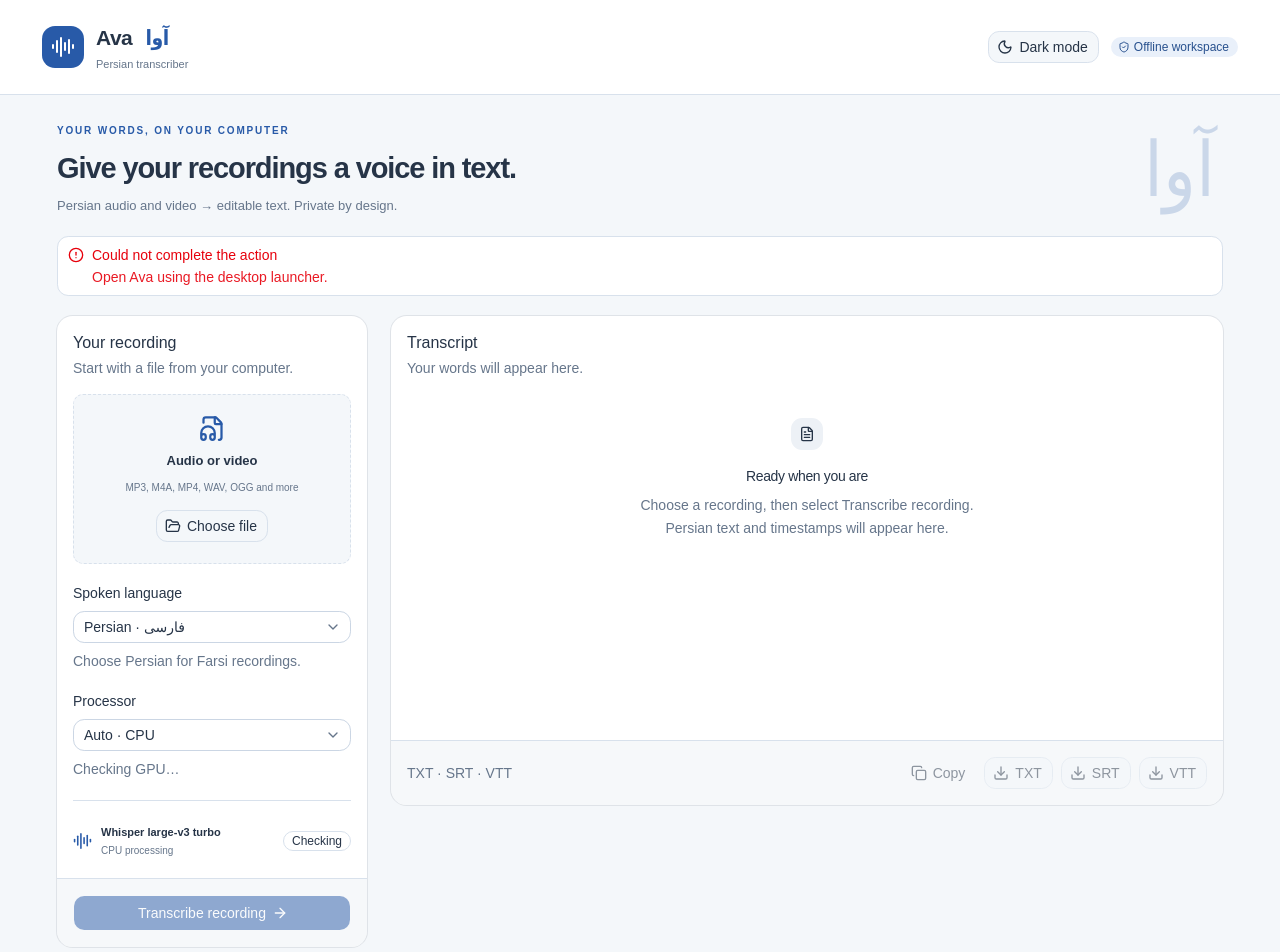
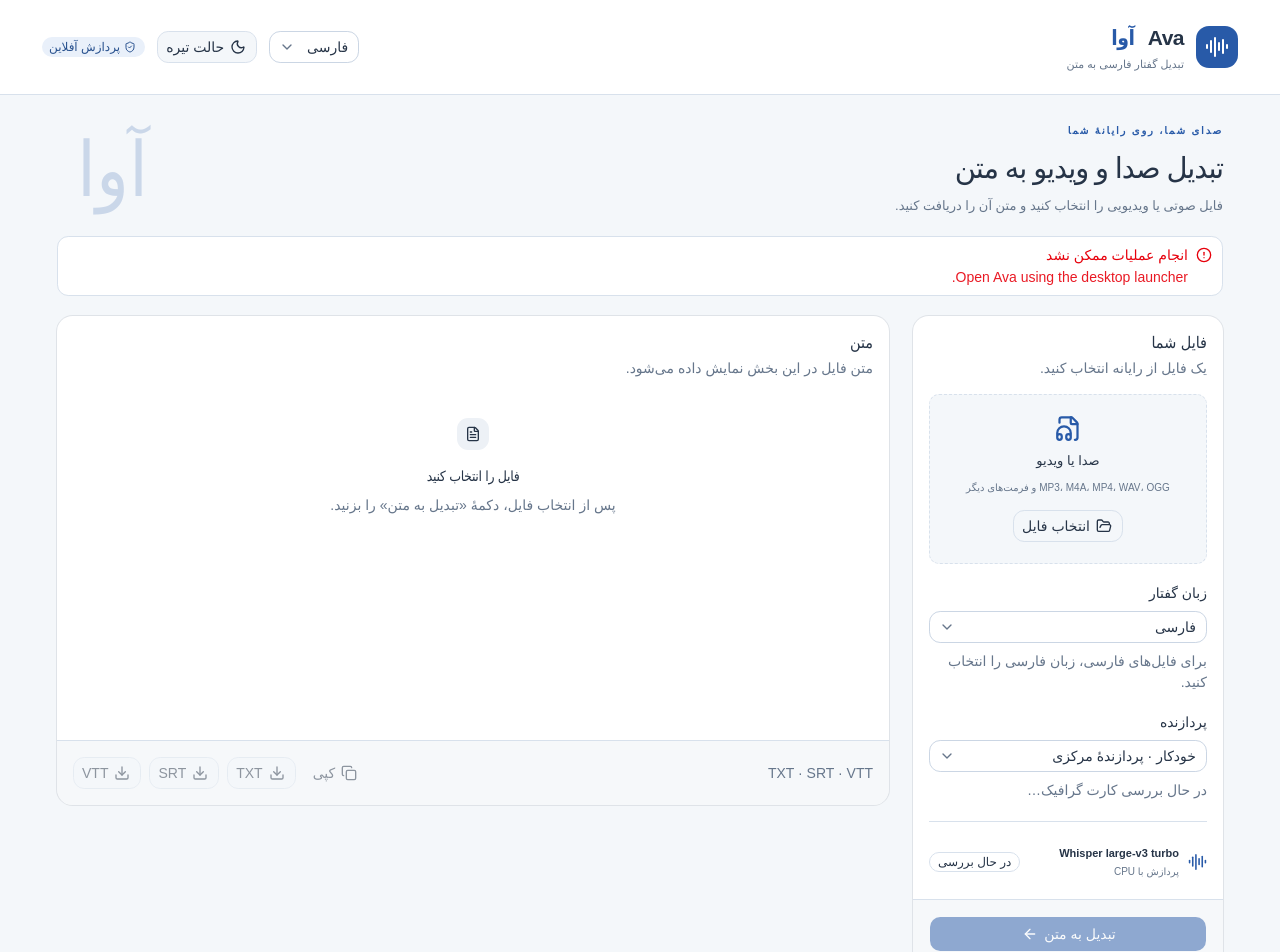
Before and after one commit to aliabedi1/persian-transcriber, a React (Vite) app: page / in a window 1280 px wide. Shown: the top 952 px of the page. Built offline with nearby package versions, Linux system fonts and the light colour scheme.

Commit message:
feat: default to Persian with RTL layout

```diff
--- a/src/App.css
+++ b/src/App.css
@@ -7,3 +7,12 @@
 @media(max-width:920px) { .topbar { padding:18px 24px; }main { padding:24px; }.workspace { grid-template-columns:280px minmax(0,1fr); gap:18px; }h1 { font-size:25px; }.persian-mark { display:none; } }
 @media(max-width:700px) { .workspace { grid-template-columns:1fr; }.topbar { padding:18px; }main { padding:18px; } }
 @media(prefers-reduced-motion:reduce) { *,*::before,*::after { transition:none!important; animation:none!important; } }
+
+html[lang="fa"] { --font-sans:'Vazirmatn Variable',Tahoma,sans-serif; }
+[dir="rtl"] .brand strong span { margin-left:0; margin-inline-start:8px; }
+[dir="rtl"] .model-note [data-slot="badge"] { margin-left:0; margin-inline-start:auto; }
+[dir="rtl"] [data-slot="alert"], [dir="rtl"] [data-slot="field-description"] { text-align:right; }
+[dir="rtl"] [data-slot="native-select"] { padding-right:10px; padding-left:32px; }
+[dir="rtl"] [data-slot="native-select-icon"] { right:auto; left:10px; }
+[dir="rtl"] button svg.lucide-arrow-right { transform:scaleX(-1); }
+.timestamp { direction:ltr; unicode-bidi:isolate; }
--- a/src/App.tsx
+++ b/src/App.tsx
@@ -10,6 +10,7 @@
 import { Alert, AlertTitle, AlertDescription } from '@/components/ui/alert'
 import { Textarea } from '@/components/ui/textarea'
 import { Separator } from '@/components/ui/separator'
+import { persian } from './i18n'
 import './App.css'
 
 type Segment = { start: number; end: number; text: string }
@@ -24,16 +25,23 @@
 } } }
 const time = (ms: number) => `${Math.floor(ms / 60000).toString().padStart(2, '0')}:${Math.floor(ms / 1000 % 60).toString().padStart(2, '0')}`
 export default function App() {
+  const [uiLanguage, setUiLanguage] = useState(() => localStorage.getItem('ava-ui-language') === 'en' ? 'en' : 'fa')
+  const t = (text: string) => uiLanguage === 'fa' ? persian[text] || text : text
+  useEffect(() => {
+    document.documentElement.lang = uiLanguage
+    document.documentElement.dir = uiLanguage === 'fa' ? 'rtl' : 'ltr'
+    localStorage.setItem('ava-ui-language', uiLanguage)
+  }, [uiLanguage])
   const [theme, setTheme] = useState(() => localStorage.getItem('ava-theme') || (matchMedia('(prefers-color-scheme: dark)').matches ? 'dark' : 'light'))
   useEffect(() => { document.documentElement.classList.toggle('dark', theme === 'dark'); document.documentElement.style.colorScheme = theme; localStorage.setItem('ava-theme', theme) }, [theme])
   const [ready, setReady] = useState<boolean | null>(null)
   const [file, setFile] = useState<{ name: string; size: number } | null>(null)
   const [device, setDevice] = useState(() => localStorage.getItem('ava-device') || 'auto')
-  const [gpu, setGpu] = useState({ available: false, name: 'Checking GPU…' })
+  const [gpu, setGpu] = useState({ available: false, name: t("Checking GPU…") })
   const [language, setLanguage] = useState('fa')
   const [segments, setSegments] = useState<Segment[]>([])
   const [busy, setBusy] = useState(false)
-  const [progress, setProgress] = useState({ stage: 'Starting', percent: 0 })
+  const [progress, setProgress] = useState({ stage: t("Starting"), percent: 0 })
   const [error, setError] = useState(() => window.transcriber ? '' : 'Open Ava using the desktop launcher.')
   const [notice, setNotice] = useState('')
   const text = segments.map(s => s.text).join('\n')
@@ -48,41 +56,41 @@
     catch (e) { setError(String(e)) }
   }
   async function start() {
-    setBusy(true); setSegments([]); setError(''); setNotice(''); setProgress({ stage: 'Preparing audio', percent: 0 })
+    setBusy(true); setSegments([]); setError(''); setNotice(''); setProgress({ stage: t("Preparing audio"), percent: 0 })
     try {
       const result = await window.transcriber.transcribe(language, device)
       if (result.error) setError(result.error)
-      else { setSegments(result.segments || []); setNotice(result.segments?.length ? `Transcription complete using ${result.device?.toUpperCase() || 'CPU'}${result.fallback ? ' (GPU fallback)' : ''}. Review and save your text.` : 'No speech was detected. Try a clearer recording.') }
+      else { setSegments(result.segments || []); setNotice(result.segments?.length ? `Transcription complete using ${result.device?.toUpperCase() || t("CPU")}${result.fallback ? ' (GPU fallback)' : ''}. Review and save your text.` : t("No speech was detected. Try a clearer recording.")) }
     } catch (e) { setError(String(e)) } finally { setBusy(false) }
   }
   async function save(format: string) {
-    try { if (await window.transcriber.save({ format, text, segments })) setNotice(`${format.toUpperCase()} saved on your computer.`) }
+    try { if (await window.transcriber.save({ format, text, segments })) setNotice(uiLanguage === 'fa' ? `فایل ${format.toUpperCase()} ذخیره شد.` : `${format.toUpperCase()} saved on your computer.`) }
     catch (e) { setError(String(e)) }
   }
   return <div className="app-shell">
-    <header className="topbar"><div className="brand"><div className="brand-icon"><AudioLines aria-hidden="true" /></div><div><strong>Ava <span lang="fa">آوا</span></strong><p>Persian transcriber</p></div></div><div className="flex items-center gap-3"><Button variant="outline" onClick={() => setTheme(theme === 'dark' ? 'light' : 'dark')} aria-label={theme === 'dark' ? 'Switch to light mode' : 'Switch to dark mode'}>{theme === 'dark' ? <Sun data-icon="inline-start" /> : <Moon data-icon="inline-start" />}{theme === 'dark' ? 'Light mode' : 'Dark mode'}</Button><Badge variant="secondary"><ShieldCheck data-icon="inline-start" /> Offline workspace</Badge></div></header>
+    <header className="topbar"><div className="brand"><div className="brand-icon"><AudioLines aria-hidden="true" /></div><div><strong>Ava <span lang="fa">آوا</span></strong><p>{t("Persian transcriber")}</p></div></div><div className="flex items-center gap-3"><NativeSelect aria-label="Interface language / زبان برنامه" value={uiLanguage} onChange={e => setUiLanguage(e.target.value)}><NativeSelectOption value="fa">فارسی</NativeSelectOption><NativeSelectOption value="en">English</NativeSelectOption></NativeSelect><Button variant="outline" onClick={() => setTheme(theme === 'dark' ? 'light' : 'dark')} aria-label={theme === 'dark' ? t("Switch to light mode") : t("Switch to dark mode")}>{theme === 'dark' ? <Sun data-icon="inline-start" /> : <Moon data-icon="inline-start" />}{theme === 'dark' ? t("Light mode") : t("Dark mode")}</Button><Badge variant="secondary"><ShieldCheck data-icon="inline-start" /> {t("Offline workspace")}</Badge></div></header>
     <main>
-      <div className="intro"><div><p className="eyebrow">YOUR WORDS, ON YOUR COMPUTER</p><h1>Give your recordings a voice in text.</h1><p>Persian audio and video → editable text. Private by design.</p></div><div className="persian-mark" lang="fa" aria-hidden="true">آوا</div></div>
-      {ready === false ? <Alert variant="destructive"><CircleAlert /><AlertTitle>Local engine needs setup</AlertTitle><AlertDescription>Run setup.ps1 in the project folder while connected to the internet, then restart Ava. Transcription works offline after setup.</AlertDescription></Alert> : null}
-      {error ? <Alert variant="destructive"><CircleAlert /><AlertTitle>Could not complete the action</AlertTitle><AlertDescription className="error-detail">{error}</AlertDescription></Alert> : null}
+      <div className="intro"><div><p className="eyebrow">{t("YOUR WORDS, ON YOUR COMPUTER")}</p><h1>{t("Give your recordings a voice in text.")}</h1><p>{t("Persian audio and video → editable text. Private by design.")}</p></div><div className="persian-mark" lang="fa" aria-hidden="true">آوا</div></div>
+      {ready === false ? <Alert variant="destructive"><CircleAlert /><AlertTitle>{t("Local engine needs setup")}</AlertTitle><AlertDescription>{t("Run setup.ps1 in the project folder while connected to the internet, then restart Ava. Transcription works offline after setup.")}</AlertDescription></Alert> : null}
+      {error ? <Alert variant="destructive"><CircleAlert /><AlertTitle>{t("Could not complete the action")}</AlertTitle><AlertDescription className="error-detail">{t(error)}</AlertDescription></Alert> : null}
       <div className="workspace">
         <aside className="flex flex-col gap-5">
-          <Card><CardHeader><CardTitle>Your recording</CardTitle><CardDescription>Start with a file from your computer.</CardDescription></CardHeader>
+          <Card><CardHeader><CardTitle>{t("Your recording")}</CardTitle><CardDescription>{t("Start with a file from your computer.")}</CardDescription></CardHeader>
             <CardContent className="flex flex-col gap-5">
-              <div className="file-well"><FileAudio aria-hidden="true" /><p>{file ? file.name : 'Audio or video'}</p><span>{file ? `${(file.size / 1048576).toFixed(1)} MB · stays on this computer` : 'MP3, M4A, MP4, WAV, OGG and more'}</span><Button variant="outline" onClick={choose} disabled={busy}><FolderOpen data-icon="inline-start" />{file ? 'Change file' : 'Choose file'}</Button></div>
-              <FieldGroup><Field><FieldLabel htmlFor="language">Spoken language</FieldLabel><NativeSelect id="language" value={language} onChange={e => setLanguage(e.target.value)} disabled={busy} className="w-full"><NativeSelectOption value="fa">Persian · فارسی</NativeSelectOption><NativeSelectOption value="auto">Detect automatically</NativeSelectOption><NativeSelectOption value="en">English</NativeSelectOption><NativeSelectOption value="ar">Arabic · العربية</NativeSelectOption></NativeSelect><FieldDescription>Choose Persian for Farsi recordings.</FieldDescription></Field></FieldGroup>
-              <FieldGroup><Field><FieldLabel htmlFor="processor">Processor</FieldLabel><NativeSelect id="processor" value={device} disabled={busy} onChange={e => { setDevice(e.target.value); localStorage.setItem('ava-device', e.target.value) }} className="w-full"><NativeSelectOption value="auto">Auto · {gpu.available ? 'GPU' : 'CPU'}</NativeSelectOption><NativeSelectOption value="gpu" disabled={!gpu.available}>GPU · Vulkan</NativeSelectOption><NativeSelectOption value="cpu">CPU</NativeSelectOption></NativeSelect><FieldDescription>{gpu.name}</FieldDescription></Field></FieldGroup><Separator /><div className="model-note"><AudioLines aria-hidden="true" /><div><strong>Whisper large-v3 turbo</strong><p>{device === 'cpu' || !gpu.available ? 'CPU processing' : 'GPU acceleration'}</p></div><Badge variant="outline">{ready ? 'Ready' : 'Checking'}</Badge></div>
-            </CardContent><CardFooter><Button className="w-full" size="lg" onClick={start} disabled={!file || !ready || busy}>{busy ? 'Transcribing…' : 'Transcribe recording'}<ArrowRight data-icon="inline-end" /></Button></CardFooter></Card>
-          <div className="privacy-note"><ShieldCheck aria-hidden="true" /><div><strong>Your recordings stay yours.</strong><p>No uploads, accounts or usage limits. Once set up, you can disconnect the internet.</p></div></div>
+              <div className="file-well"><FileAudio aria-hidden="true" /><p>{file ? file.name : t("Audio or video")}</p><span>{file ? `${(file.size / 1048576).toFixed(1)} MB` : t("MP3, M4A, MP4, WAV, OGG and more")}</span><Button variant="outline" onClick={choose} disabled={busy}><FolderOpen data-icon="inline-start" />{file ? t("Change file") : t("Choose file")}</Button></div>
+              <FieldGroup><Field><FieldLabel htmlFor="language">{t("Spoken language")}</FieldLabel><NativeSelect id="language" value={language} onChange={e => setLanguage(e.target.value)} disabled={busy} className="w-full"><NativeSelectOption value="fa">{t("Persian · فارسی")}</NativeSelectOption><NativeSelectOption value="auto">{t("Detect automatically")}</NativeSelectOption><NativeSelectOption value="en">{t("English")}</NativeSelectOption><NativeSelectOption value="ar">{t("Arabic · العربية")}</NativeSelectOption></NativeSelect><FieldDescription>{t("Choose Persian for Farsi recordings.")}</FieldDescription></Field></FieldGroup>
+              <FieldGroup><Field><FieldLabel htmlFor="processor">{t("Processor")}</FieldLabel><NativeSelect id="processor" value={device} disabled={busy} onChange={e => { setDevice(e.target.value); localStorage.setItem('ava-device', e.target.value) }} className="w-full"><NativeSelectOption value="auto">{uiLanguage === 'fa' ? 'خودکار' : 'Auto'} · {gpu.available ? 'GPU' : t("CPU")}</NativeSelectOption><NativeSelectOption value="gpu" disabled={!gpu.available}>{t("GPU · Vulkan")}</NativeSelectOption><NativeSelectOption value="cpu">{t("CPU")}</NativeSelectOption></NativeSelect><FieldDescription>{t(gpu.name)}</FieldDescription></Field></FieldGroup><Separator /><div className="model-note"><AudioLines aria-hidden="true" /><div><strong>Whisper large-v3 turbo</strong><p>{device === 'cpu' || !gpu.available ? t("CPU processing") : t("GPU acceleration")}</p></div><Badge variant="outline">{ready ? t("Ready") : t("Checking")}</Badge></div>
+            </CardContent><CardFooter><Button className="w-full" size="lg" onClick={start} disabled={!file || !ready || busy}>{busy ? t("Transcribing…") : t("Transcribe recording")}<ArrowRight data-icon="inline-end" /></Button></CardFooter></Card>
+          <div className="privacy-note"><ShieldCheck aria-hidden="true" /><div><strong>{t("Your recordings stay yours.")}</strong><p>{t("No uploads, accounts or usage limits. Once set up, you can disconnect the internet.")}</p></div></div>
         </aside>
-        <Card className="transcript-card"><CardHeader><CardTitle>Transcript</CardTitle><CardDescription>{segments.length ? 'Edit any passage below. Exports include your edits.' : 'Your words will appear here.'}</CardDescription></CardHeader>
+        <Card className="transcript-card"><CardHeader><CardTitle>{t("Transcript")}</CardTitle><CardDescription>{segments.length ? t("Edit any passage below. Exports include your edits.") : t("Your words will appear here.")}</CardDescription></CardHeader>
           <CardContent className="transcript-content">
-            {busy ? <div className="working"><AudioLines className="working-icon" aria-hidden="true" /><h2>{progress.stage}</h2><p>You can keep the internet disconnected.</p><Progress value={progress.percent} className="w-full"><ProgressLabel>Progress</ProgressLabel><ProgressValue /></Progress><Button variant="outline" onClick={() => window.transcriber.cancel().catch(e => setError(String(e)))}><Square data-icon="inline-start" />Cancel transcription</Button></div>
-              : segments.length ? <div className="segment-list">{segments.map((s, i) => <div className="segment" key={`${s.start}-${i}`}><span className="timestamp">{time(s.start)}</span><Textarea aria-label={`Passage ${i + 1}`} dir={language === 'en' ? 'ltr' : 'auto'} lang={language === 'fa' ? 'fa' : undefined} value={s.text} onChange={e => setSegments(prev => prev.map((v, n) => n === i ? { ...v, text: e.target.value } : v))} /></div>)}</div>
-              : <Empty className="h-full"><EmptyHeader><EmptyMedia variant="icon"><FileText /></EmptyMedia><EmptyTitle>Ready when you are</EmptyTitle><EmptyDescription>Choose a recording, then select Transcribe recording. Persian text and timestamps will appear here.</EmptyDescription></EmptyHeader></Empty>}
-          </CardContent><CardFooter className="flex-wrap justify-between gap-3"><span className="text-sm text-muted-foreground">{segments.length ? `${text.split(/\s+/).filter(Boolean).length} words · ${segments.length} passages` : 'TXT · SRT · VTT'}</span><div className="flex flex-wrap gap-2"><Button variant="ghost" disabled={!segments.length || busy} onClick={async () => { try { await window.transcriber.copy(text); setNotice('Text copied.') } catch (e) { setError(String(e)) } }}><Copy data-icon="inline-start" />Copy</Button>{['txt','srt','vtt'].map(format => <Button variant="outline" key={format} disabled={!segments.length || busy} onClick={() => save(format)}><Download data-icon="inline-start" />{format.toUpperCase()}</Button>)}</div></CardFooter></Card>
+            {busy ? <div className="working"><AudioLines className="working-icon" aria-hidden="true" /><h2>{t(progress.stage)}</h2><p>{t("You can keep the internet disconnected.")}</p><Progress value={progress.percent} className="w-full"><ProgressLabel>{t("Progress")}</ProgressLabel><ProgressValue /></Progress><Button variant="outline" onClick={() => window.transcriber.cancel().catch(e => setError(String(e)))}><Square data-icon="inline-start" />{t("Cancel transcription")}</Button></div>
+              : segments.length ? <div className="segment-list">{segments.map((s, i) => <div className="segment" key={`${s.start}-${i}`}><span className="timestamp">{time(s.start)}</span><Textarea aria-label={`${uiLanguage === 'fa' ? 'بخش' : 'Passage'} ${i + 1}`} dir={language === 'en' ? 'ltr' : 'auto'} lang={language === 'fa' ? 'fa' : undefined} value={s.text} onChange={e => setSegments(prev => prev.map((v, n) => n === i ? { ...v, text: e.target.value } : v))} /></div>)}</div>
+              : <Empty className="h-full"><EmptyHeader><EmptyMedia variant="icon"><FileText /></EmptyMedia><EmptyTitle>{t("Ready when you are")}</EmptyTitle><EmptyDescription>{t("Choose a recording, then select Transcribe recording. Persian text and timestamps will appear here.")}</EmptyDescription></EmptyHeader></Empty>}
+          </CardContent><CardFooter className="flex-wrap justify-between gap-3"><span className="text-sm text-muted-foreground">{segments.length ? `${text.split(/\s+/).filter(Boolean).length} ${uiLanguage === 'fa' ? 'واژه' : 'words'} · ${segments.length} ${uiLanguage === 'fa' ? 'بخش' : 'passages'}` : 'TXT · SRT · VTT'}</span><div className="flex flex-wrap gap-2"><Button variant="ghost" disabled={!segments.length || busy} onClick={async () => { try { await window.transcriber.copy(text); setNotice(t("Text copied.")) } catch (e) { setError(String(e)) } }}><Copy data-icon="inline-start" />{t("Copy")}</Button>{['txt','srt','vtt'].map(format => <Button variant="outline" key={format} disabled={!segments.length || busy} onClick={() => save(format)}><Download data-icon="inline-start" />{format.toUpperCase()}</Button>)}</div></CardFooter></Card>
       </div>
-      <div className="statusbar" role="status" aria-live="polite">{notice ? <><Check aria-hidden="true" />{notice}</> : <><ShieldCheck aria-hidden="true" />{busy ? 'Working locally. Longer recordings may take several minutes.' : 'Everything is processed locally. Review automatic transcripts for names and specialist terms.'}</>}</div>
+      <div className="statusbar" role="status" aria-live="polite">{notice ? <><Check aria-hidden="true" />{notice}</> : <><ShieldCheck aria-hidden="true" />{busy ? t("Working locally. Longer recordings may take several minutes.") : t("Everything is processed locally. Review automatic transcripts for names and specialist terms.")}</>}</div>
     </main>
   </div>
 }
--- /dev/null
+++ b/src/i18n.ts
@@ -0,0 +1,60 @@
+export const persian: Record<string, string> = {
+  "Persian transcriber": "تبدیل گفتار فارسی به متن",
+  "Offline workspace": "پردازش آفلاین",
+  "YOUR WORDS, ON YOUR COMPUTER": "صدای شما، روی رایانهٔ شما",
+  "Give your recordings a voice in text.": "تبدیل صدا و ویدیو به متن",
+  "Persian audio and video → editable text. Private by design.": "فایل صوتی یا ویدیویی را انتخاب کنید و متن آن را دریافت کنید.",
+  "Light mode": "حالت روشن",
+  "Dark mode": "حالت تیره",
+  "Switch to light mode": "تغییر به حالت روشن",
+  "Switch to dark mode": "تغییر به حالت تیره",
+  "Local engine needs setup": "موتور پردازش آماده نیست",
+  "Run setup.ps1 in the project folder while connected to the internet, then restart Ava. Transcription works offline after setup.": "فایل نصب را دوباره اجرا کنید. در نسخهٔ توسعه، setup.ps1 را اجرا کرده و برنامه را باز کنید.",
+  "Could not complete the action": "انجام عملیات ممکن نشد",
+  "Your recording": "فایل شما",
+  "Start with a file from your computer.": "یک فایل از رایانه انتخاب کنید.",
+  "Audio or video": "صدا یا ویدیو",
+  "MP3, M4A, MP4, WAV, OGG and more": "MP3، M4A، MP4، WAV، OGG و فرمت‌های دیگر",
+  "Change file": "تغییر فایل",
+  "Choose file": "انتخاب فایل",
+  "Spoken language": "زبان گفتار",
+  "Persian · فارسی": "فارسی",
+  "Detect automatically": "تشخیص خودکار",
+  "English": "انگلیسی",
+  "Arabic · العربية": "عربی",
+  "Choose Persian for Farsi recordings.": "برای فایل‌های فارسی، زبان فارسی را انتخاب کنید.",
+  "Processor": "پردازنده",
+  "GPU · Vulkan": "کارت گرافیک · Vulkan",
+  "CPU": "پردازندهٔ مرکزی",
+  "CPU processing": "پردازش با CPU",
+  "GPU acceleration": "پردازش با GPU",
+  "Ready": "آماده",
+  "Checking": "در حال بررسی",
+  "Transcribing…": "در حال تبدیل…",
+  "Transcribe recording": "تبدیل به متن",
+  "Your recordings stay yours.": "فایل شما ارسال نمی‌شود.",
+  "No uploads, accounts or usage limits. Once set up, you can disconnect the internet.": "پردازش روی رایانه انجام می‌شود و به اینترنت نیاز ندارد.",
+  "Transcript": "متن",
+  "Edit any passage below. Exports include your edits.": "متن را ویرایش کنید؛ تغییرات در خروجی ذخیره می‌شوند.",
+  "Your words will appear here.": "متن فایل در این بخش نمایش داده می‌شود.",
+  "You can keep the internet disconnected.": "اینترنت لازم نیست.",
+  "Progress": "پیشرفت",
+  "Cancel transcription": "لغو تبدیل",
+  "Ready when you are": "فایل را انتخاب کنید",
+  "Choose a recording, then select Transcribe recording. Persian text and timestamps will appear here.": "پس از انتخاب فایل، دکمهٔ «تبدیل به متن» را بزنید.",
+  "Copy": "کپی",
+  "Text copied.": "متن کپی شد.",
+  "No speech was detected. Try a clearer recording.": "گفتاری تشخیص داده نشد. فایل واضح‌تری را امتحان کنید.",
+  "Working locally. Longer recordings may take several minutes.": "در حال پردازش؛ فایل‌های طولانی به زمان بیشتری نیاز دارند.",
+  "Everything is processed locally. Review automatic transcripts for names and specialist terms.": "متن را بررسی کنید؛ نام‌ها و اصطلاحات ممکن است اشتباه باشند.",
+  "Preparing audio": "آماده‌سازی صدا",
+  "Transcribing locally": "تبدیل به متن",
+  "GPU unavailable. Retrying on CPU": "پردازش با GPU ممکن نشد؛ تلاش با CPU",
+  "Starting": "شروع",
+  "Transcription cancelled.": "تبدیل لغو شد.",
+  "Choose a file first.": "ابتدا یک فایل انتخاب کنید.",
+  "A transcription is already running.": "یک فایل در حال پردازش است.",
+  "No compatible Vulkan GPU is available. Choose CPU or Auto.": "کارت گرافیک سازگار در دسترس نیست؛ CPU یا حالت خودکار را انتخاب کنید.",
+  "Checking GPU…": "در حال بررسی کارت گرافیک…",
+  "No compatible Vulkan GPU detected": "کارت گرافیک سازگار شناسایی نشد"
+}
```
Also changed, not shown: tests/desktop.cjs (+10 -0 lines), 2 other files (tests, documents, lock files or other folders).
